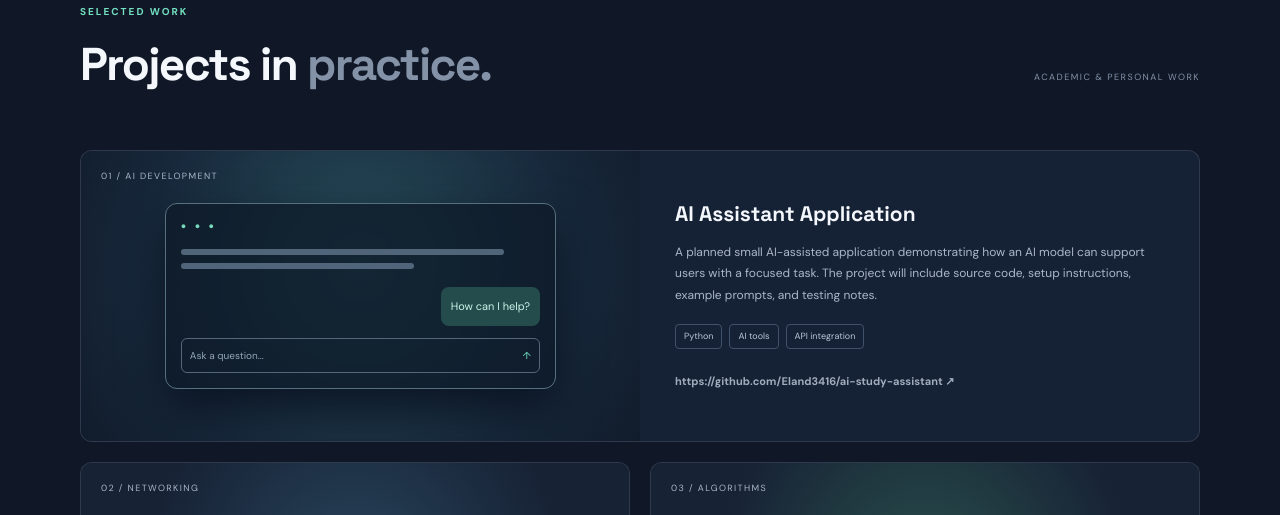
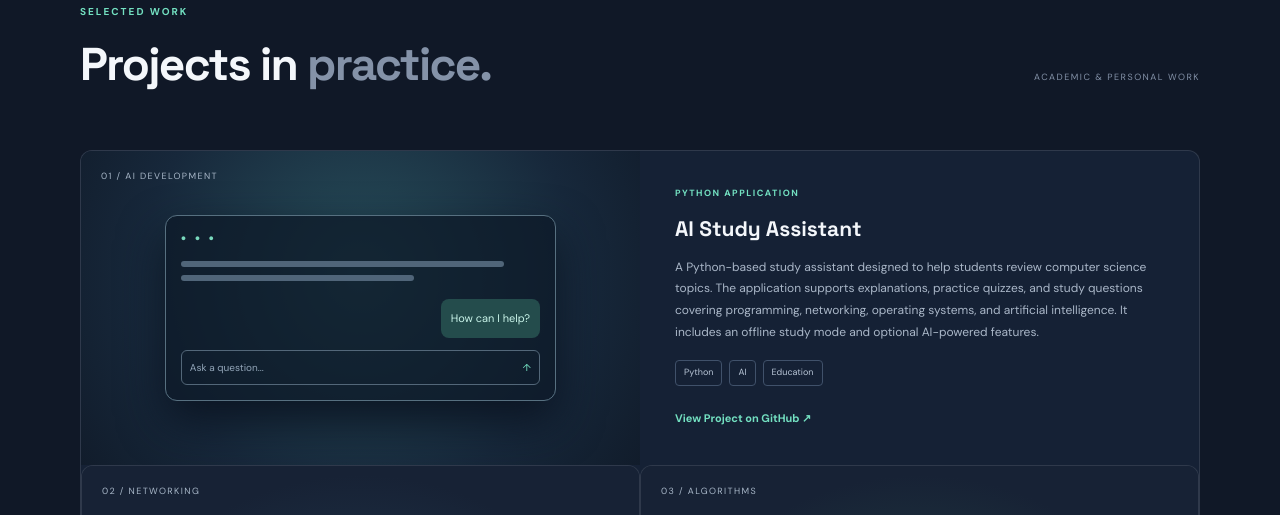
Before and after one commit to Eland3416/github-portfolio, a plain HTML site: page index.html in a window 1280 px wide. Shown: the part 2456-2971 px from the top of the page. Drawn offline with Linux system fonts and the light colour scheme.

Commit message:
Revise AI Study Assistant project content
Updated project details for AI Study Assistant, including description, tags, and GitHub link.

```diff
--- a/index.html
+++ b/index.html
@@ -82,8 +82,35 @@
       <div class="projects-grid">
         <article class="project-card project-featured">
           <div class="project-art art-ai"><span class="art-label">01 / AI DEVELOPMENT</span><div class="ai-window"><div class="window-dots">● ● ●</div><div class="ai-line wide"></div><div class="ai-line"></div><div class="ai-bubble">How can I help?</div><div class="ai-input">Ask a question... <span>↑</span></div></div></div>
-          <div class="project-content"><div class="project-type"></div><h3>AI Assistant Application</h3><p>A planned small AI-assisted application demonstrating how an AI model can support users with a focused task. The project will include source code, setup instructions, example prompts, and testing notes.</p><div class="project-tags"><span>Python</span><span>AI tools</span><span>API integration</span></div><span class="project-link coming-soon">https://github.com/Eland3416/ai-study-assistant ↗</span></div>
-        </article>
+
+<div class="project-content">
+  <div class="project-type">PYTHON APPLICATION</div>
+  <h3>AI Study Assistant</h3>
+
+  <p>
+    A Python-based study assistant designed to help
+    students review computer science topics. The
+    application supports explanations, practice quizzes,
+    and study questions covering programming, networking,
+    operating systems, and artificial intelligence.
+    It includes an offline study mode and optional
+    AI-powered features.
+  </p>
+
+  <div class="project-tags">
+    <span>Python</span>
+    <span>AI</span>
+    <span>Education</span>
+  </div>
+
+  <a class="project-link"
+     href="https://github.com/Eland3416/ai-study-assistant"
+     target="_blank"
+     rel="noopener noreferrer">
+    View Project on GitHub ↗
+  </a>
+</div>
+
         <article class="project-card">
           <div class="project-art art-network"><span class="art-label">02 / NETWORKING</span><div class="network-diagram"><i>●</i><b></b><i>●</i><b></b><i>●</i></div><div class="network-caption">TCP CONGESTION CONTROL</div></div>
           <div class="project-content"><div class="project-type">IN DEVELOPMENT</div><h3>TCP Congestion Control Simulation</h3><p>An ns-3.45 networking project comparing TCP congestion-control algorithms and examining how their behavior affects network performance.</p><div class="project-tags"><span>C++</span><span>ns-3.45</span><span>Networking</span></div><span class="project-link coming-soon">Add repository link ↗</span></div>
```
